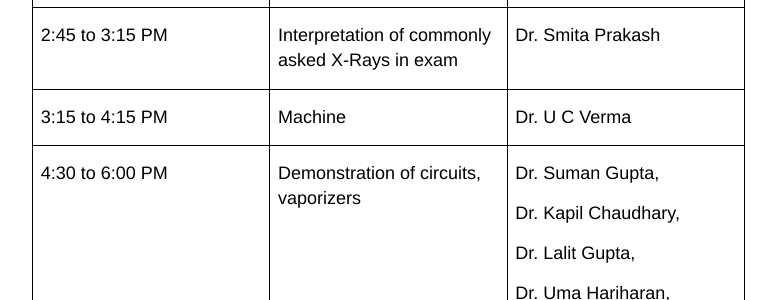
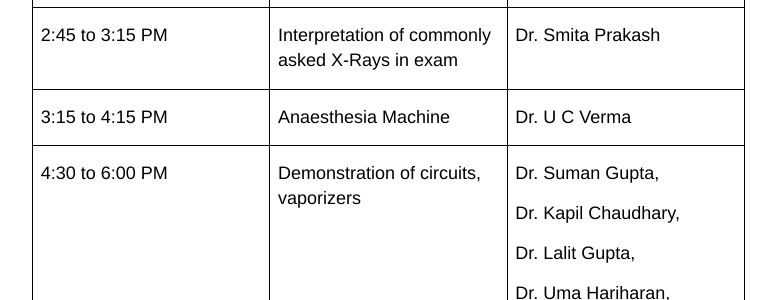
Before and after one commit to mamcanaesthesiaupdate/mamcanaesthesiaupdate.github.io, a Jekyll site: the page built from schedule.md, in a window 1280 px wide and 900 px high, scrolled down 989 px. Shown: the part 153-453 px from the top of the window, without its empty margins (248-1024 px from the left). Built offline with Jekyll 4.4.1, drawn with Linux system fonts in a browser that asks for light colours; some of the changed text lies outside the part shown.

Commit message:
update schedule

```diff
--- a/_layouts/schedule.html
+++ b/_layouts/schedule.html
@@ -135,7 +135,7 @@
 			<P><FONT COLOR="#000000">3:15 to 4:15 PM</FONT></P>
 		</TD>
 		<TD WIDTH=33% STYLE="border: 1.00pt solid #00000a; padding: 0in 0.08in">
-			<P><FONT COLOR="#000000">Machine</FONT></P>
+			<P><FONT COLOR="#000000">Anaesthesia Machine</FONT></P>
 		</TD>
 		<TD WIDTH=33% STYLE="border: 1.00pt solid #00000a; padding: 0in 0.08in">
 			<P><FONT COLOR="#000000">Dr. U C Verma</FONT></P>
@@ -882,8 +882,8 @@
 			<P STYLE="margin-bottom: 0in"><FONT COLOR="#000000">Dr. Jayashree
 			Sood, </FONT>
 			</P>
-			<P STYLE="margin-bottom: 0in"><FONT COLOR="#000000">Dr. Veena
-			Asthana</FONT></P>
+			<P STYLE="margin-bottom: 0in"><FONT COLOR="#000000">Dr. Kavita
+			Sharma</FONT></P>
 			<P STYLE="margin-bottom: 0in"><FONT COLOR="#000000"><B>Moderator:</B></FONT><FONT COLOR="#000000">
 			</FONT>
 			</P>
```
